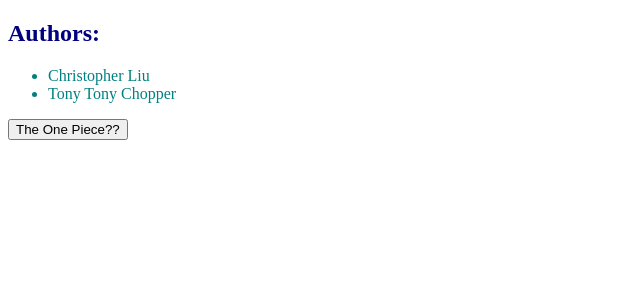
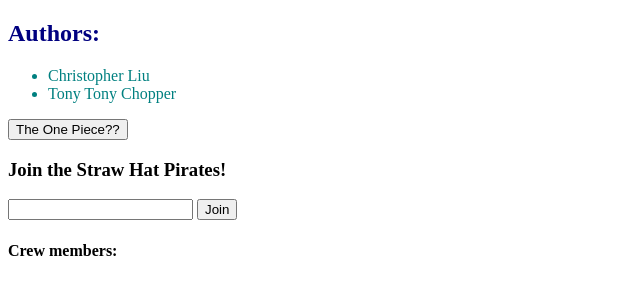
Before and after one commit to chrliu719/51171-23, a plain HTML site: page index.html in a window 1280 px wide. Shown: the whole page, without its empty margins (0-640 px from the left). Drawn offline with Linux system fonts and the light colour scheme.

Commit message:
Add list feature

```diff
--- a/index.html
+++ b/index.html
@@ -1,12 +1,10 @@
 <!DOCTYPE html>
-
 <html lang="en-US">
   <head>
     <meta charset="utf-8"/>
     <title>Lit 5117 Session 2 site</title>
   </head>
   <link rel="stylesheet" href="style.css">
-  <script src="onepiece.js"></script>
   <body>
     <h2>Authors:</h2>
     <ul>
@@ -17,5 +15,13 @@
     <button onClick="chopper()">
       <div>The One Piece??</div>
     </button>
+    <h3>Join the Straw Hat Pirates!</h3>
+    <input type="text" id="name">
+    <button onClick="join()">
+      <div id="newMember">Join</div>
+    </button>
+    <h4>Crew members:</h4>
+    <ul id="crew"></ul>
   </body>
+  <script src="onepiece.js"></script>
 </html>
--- a/onepiece.js
+++ b/onepiece.js
@@ -1,3 +1,13 @@
 function chopper(){
     document.getElementById("tony").style.display='block';
 }
+
+function join(){
+    var name = document.getElementById("name").value;
+    if(name == ""){
+        return;
+    }
+    var node = document.createElement('li');
+    node.appendChild(document.createTextNode(name));
+    document.getElementById("crew").appendChild(node);
+}
```
